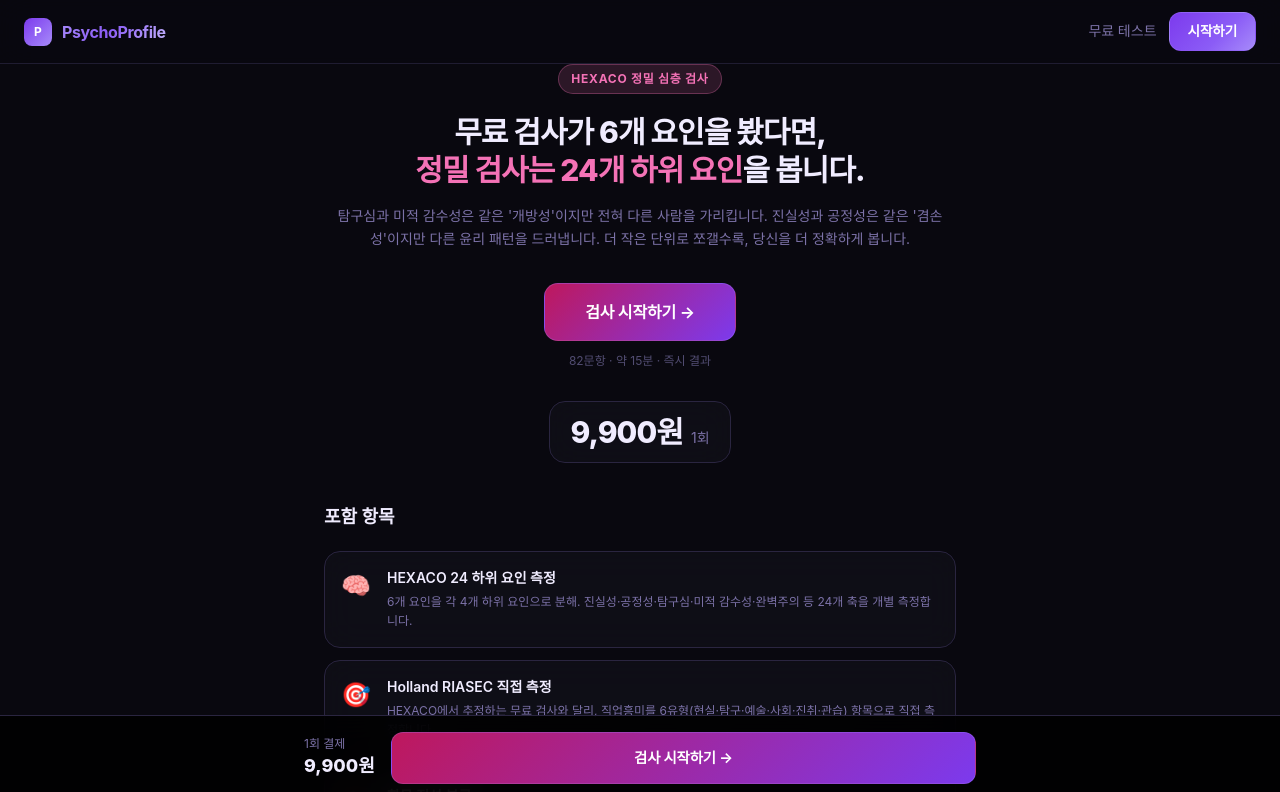
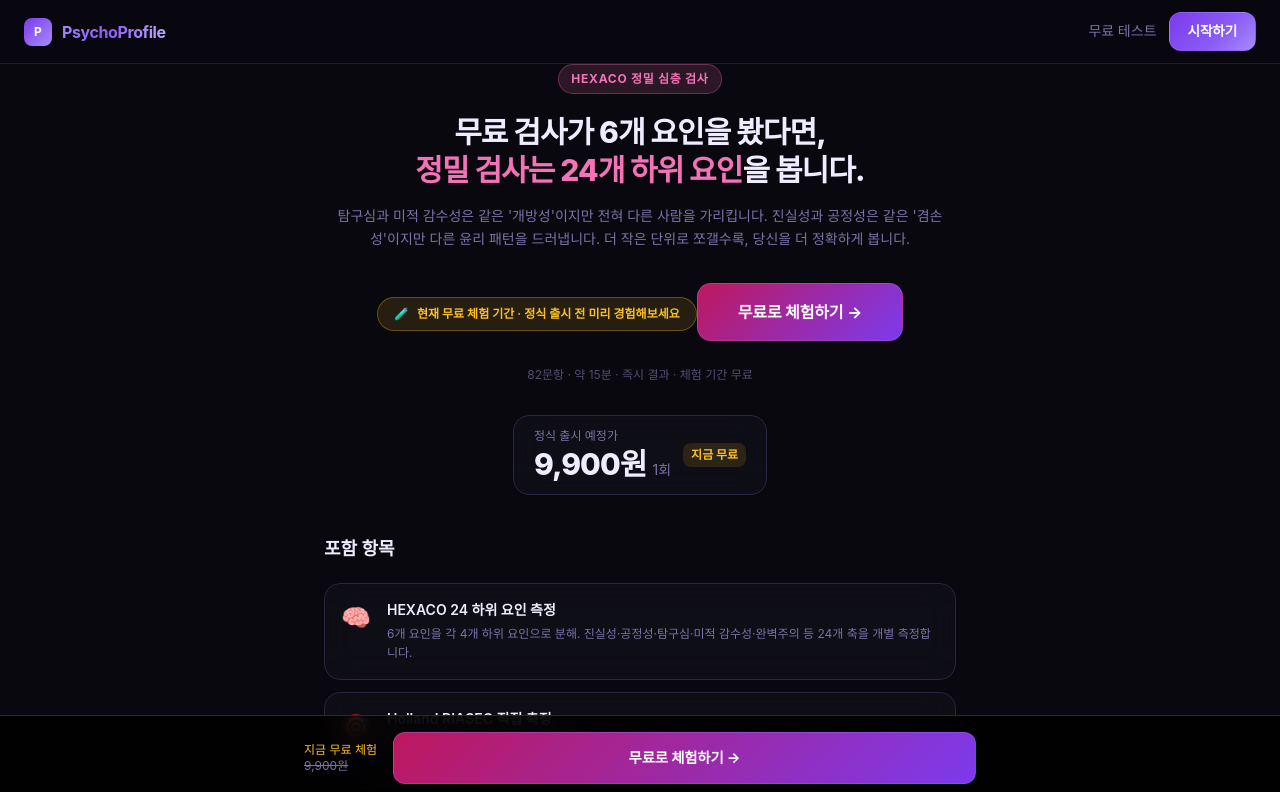
Before and after one commit to EthanJHS/psycho-profile, a Next.js app: page /paid in a window 1280 px wide. Shown: the top 792 px of the page. Built offline with nearby package versions, Linux system fonts and the light colour scheme; no server answers.

Commit message:
Add beta notice and free trial messaging on paid pages

```diff
--- a/app/paid-result/page.tsx
+++ b/app/paid-result/page.tsx
@@ -1182,6 +1182,28 @@ export default function PaidResultPage() {
           </div>
         </section>
 
+        {/* ── 정식 출시 예정 안내 ── */}
+        <div className="rounded-2xl p-6 text-center space-y-3"
+          style={{ background: 'rgba(251,191,36,0.07)', border: '1px solid rgba(251,191,36,0.25)' }}>
+          <div className="text-xs font-bold tracking-widest" style={{ color: '#fbbf24' }}>🧪 베타 체험 중</div>
+          <p className="text-sm font-semibold" style={{ color: 'var(--text)' }}>
+            지금은 무료로 체험하실 수 있습니다
+          </p>
+          <p className="text-xs leading-relaxed" style={{ color: 'var(--muted)' }}>
+            정식 출시 후에는 9,900원에 제공될 예정입니다.<br />
+            피드백을 남겨주시면 출시 알림을 드릴게요.
+          </p>
+          <a
+            href="https://forms.gle/placeholder"
+            target="_blank"
+            rel="noopener noreferrer"
+            className="btn-primary w-full flex items-center justify-center"
+            style={{ padding: '13px', background: 'linear-gradient(135deg,#92400e,#b45309)', boxShadow: 'none' }}
+          >
+            피드백 남기고 출시 알림 받기 →
+          </a>
+        </div>
+
         {/* ── 하단 액션 ── */}
         <div className="space-y-3">
           <button
--- a/app/paid/page.tsx
+++ b/app/paid/page.tsx
@@ -54,19 +54,34 @@ export default function PaidLandingPage() {
           진실성과 공정성은 같은 '겸손성'이지만 다른 윤리 패턴을 드러냅니다.
           더 작은 단위로 쪼갤수록, 당신을 더 정확하게 봅니다.
         </p>
+        {/* 베타 안내 배너 */}
+        <div className="mt-2 mb-6 inline-flex items-center gap-2 px-4 py-2 rounded-full text-xs font-semibold"
+          style={{ background: 'rgba(251,191,36,0.12)', color: '#fbbf24', border: '1px solid rgba(251,191,36,0.3)' }}>
+          <span>🧪</span>
+          <span>현재 무료 체험 기간 · 정식 출시 전 미리 경험해보세요</span>
+        </div>
+
         <button
           onClick={handleStart}
           className="btn-primary text-base"
           style={{ padding: '16px 40px', background: 'linear-gradient(135deg, #be185d, #7c3aed)', fontSize: '1rem', borderRadius: '14px' }}
         >
-          검사 시작하기 →
+          무료로 체험하기 →
         </button>
-        <p className="mt-3 text-xs" style={{ color: 'var(--muted2)' }}>82문항 · 약 15분 · 즉시 결과</p>
+        <p className="mt-3 text-xs" style={{ color: 'var(--muted2)' }}>82문항 · 약 15분 · 즉시 결과 · 체험 기간 무료</p>
 
         {/* 가격 */}
-        <div className="mt-8 inline-flex items-baseline gap-2 px-5 py-3 rounded-2xl glass">
-          <span className="text-3xl font-extrabold" style={{ color: 'var(--text)', letterSpacing: '-0.03em' }}>9,900원</span>
-          <span className="text-sm" style={{ color: 'var(--muted)' }}>1회</span>
+        <div className="mt-8 inline-flex items-center gap-3 px-5 py-3 rounded-2xl glass">
+          <div className="text-left">
+            <div className="text-xs mb-0.5" style={{ color: 'var(--muted)' }}>정식 출시 예정가</div>
+            <div className="flex items-baseline gap-1.5">
+              <span className="text-3xl font-extrabold" style={{ color: 'var(--text)', letterSpacing: '-0.03em' }}>9,900원</span>
+              <span className="text-sm" style={{ color: 'var(--muted)' }}>1회</span>
+            </div>
+          </div>
+          <span className="text-xs px-2 py-1 rounded-lg font-bold" style={{ background: '#fbbf2420', color: '#fbbf24' }}>
+            지금 무료
+          </span>
         </div>
       </section>
 
@@ -123,15 +138,15 @@ export default function PaidLandingPage() {
       <div className="fixed bottom-0 left-0 right-0 px-5 py-4" style={{ background: 'rgba(0,0,0,0.85)', backdropFilter: 'blur(16px)', borderTop: '1px solid var(--border)' }}>
         <div className="max-w-2xl mx-auto flex items-center gap-4">
           <div>
-            <div className="text-xs" style={{ color: 'var(--muted)' }}>1회 결제</div>
-            <div className="text-lg font-extrabold" style={{ color: 'var(--text)' }}>9,900원</div>
+            <div className="text-xs" style={{ color: '#fbbf24' }}>지금 무료 체험</div>
+            <div className="text-xs line-through" style={{ color: 'var(--muted)' }}>9,900원</div>
           </div>
           <button
             onClick={handleStart}
             className="btn-primary flex-1"
             style={{ padding: '14px', background: 'linear-gradient(135deg, #be185d, #7c3aed)', justifyContent: 'center', fontSize: '0.9rem' }}
           >
-            검사 시작하기 →
+            무료로 체험하기 →
           </button>
         </div>
       </div>
```
